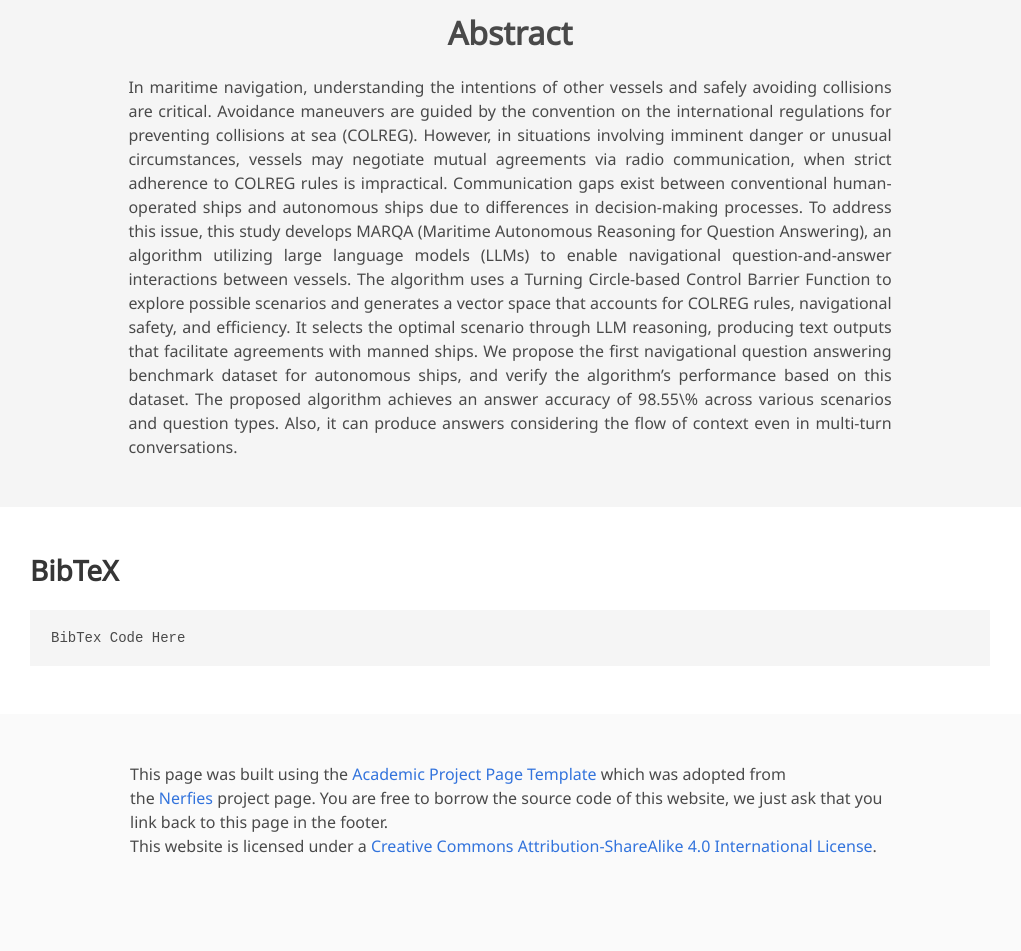
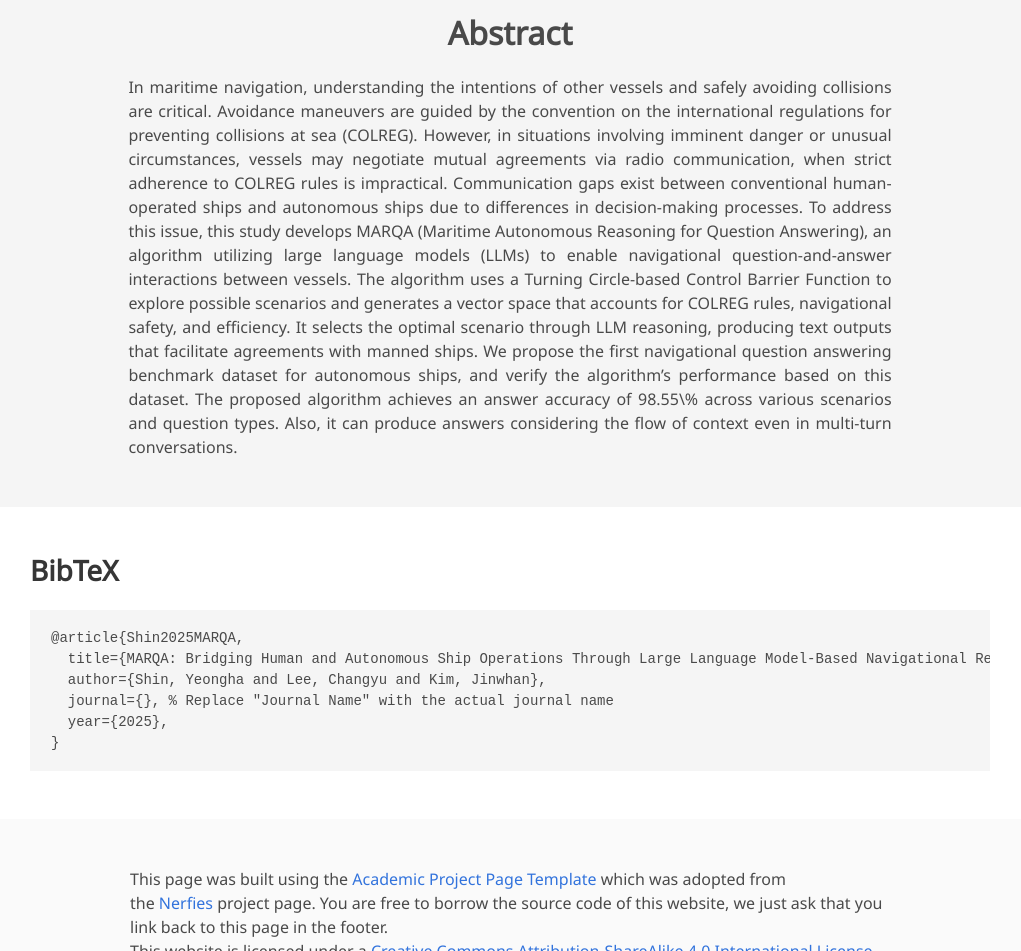
Before and after one commit to yeongha-shin/MARQA, a plain HTML site: page index.html in a window 1280 px wide. Shown: the part 847-1798 px from the top of the page, without its empty margins (130-1151 px from the left). Drawn offline with nearby package versions, Linux system fonts and the light colour scheme; some icons are missing; a web font is replaced by a local one.

Commit message:
Update index.html

```diff
--- a/index.html
+++ b/index.html
@@ -162,7 +162,13 @@
   <section class="section" id="BibTeX">
     <div class="container is-max-desktop content">
       <h2 class="title">BibTeX</h2>
-      <pre><code>BibTex Code Here</code></pre>
+      <pre><code>@article{Shin2025MARQA,
+  title={MARQA: Bridging Human and Autonomous Ship Operations Through Large Language Model-Based Navigational Reasoning},
+  author={Shin, Yeongha and Lee, Changyu and Kim, Jinwhan},
+  journal={}, % Replace "Journal Name" with the actual journal name
+  year={2025},
+}
+</code></pre>
     </div>
 </section>
 <!--End BibTex citation -->
```
